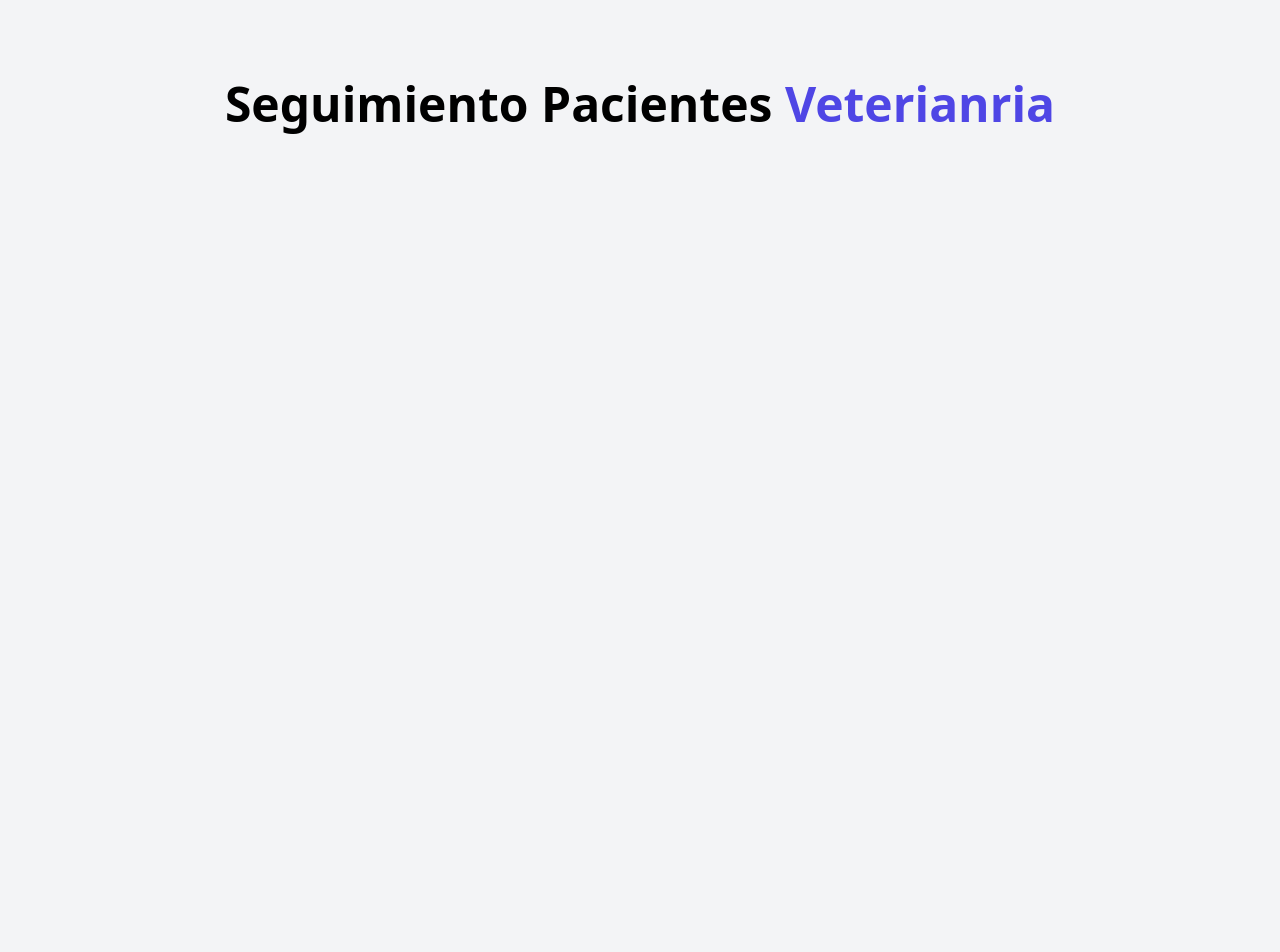
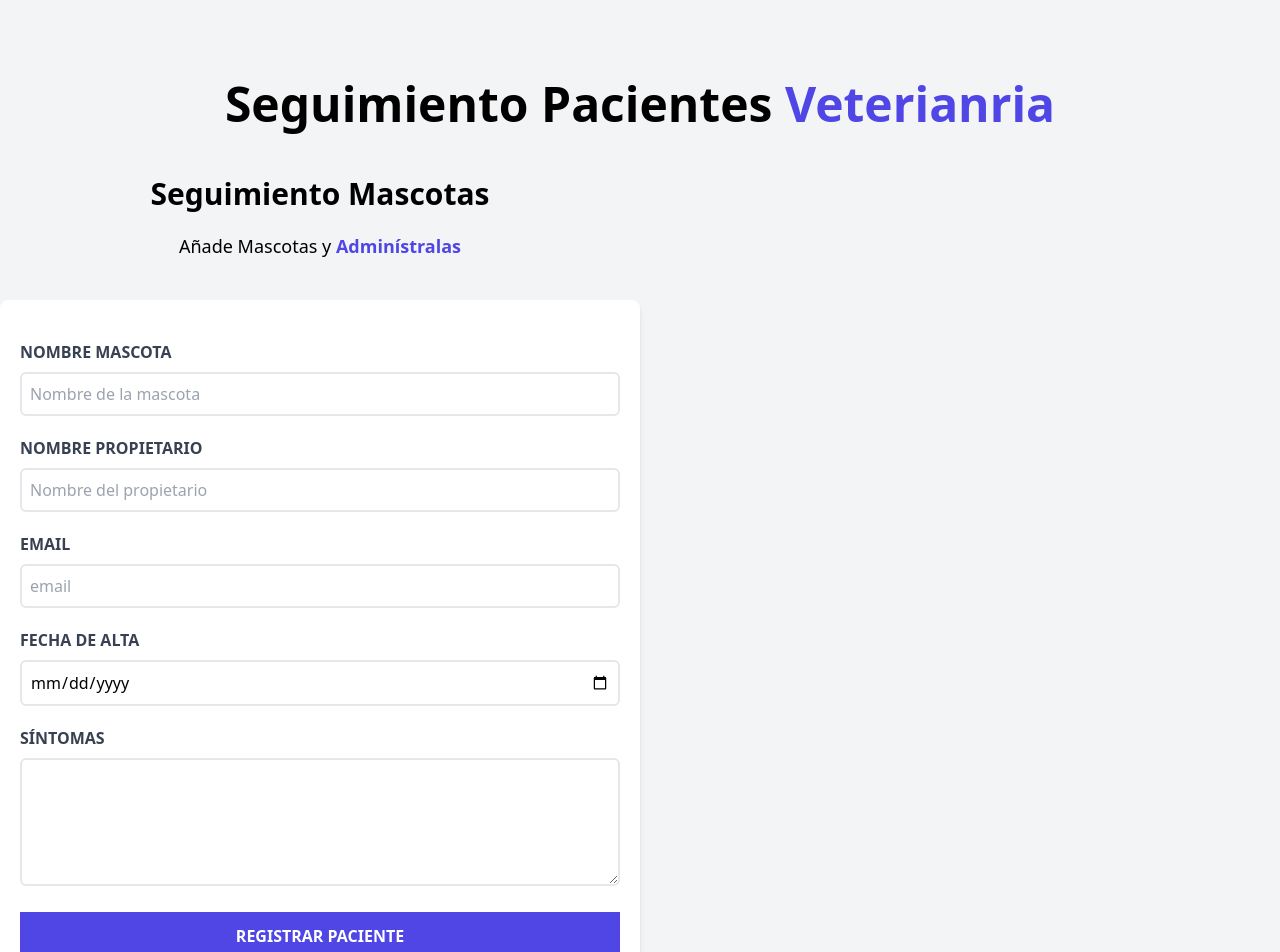
Before and after one commit to Castrillonn/admin-veterinaria-vue, a Vue app: page / in a window 1280 px wide. Shown: the top 952 px of the page. Before the commit the page ends 880 px from the top, so only its background shows below. Built offline with nearby package versions, Linux system fonts and the light colour scheme.

Commit message:
Creación de formulario

```diff
--- a/src/App.vue
+++ b/src/App.vue
@@ -1,9 +1,13 @@
 <template>
   <div class="container mx-auto mt-20">
     <Header />
+    <div class="mt-12 md:flex">
+      <Formulario />
+    </div>
   </div>
 </template>
 
 <script setup>
   import Header from './components/Header.vue';
+  import Formulario from './components/Formulario.vue';
 </script>
--- /dev/null
+++ b/src/components/Formulario.vue
@@ -0,0 +1,82 @@
+<template>
+  <div class="md:w-1/2">
+    <h2 class="font-black text-3xl text-center">Seguimiento Mascotas</h2>
+    <p class="text-lg mt-5 text-center mb-10">Añade Mascotas y
+      <span class="text-indigo-600 font-bold">Adminístralas</span>
+    </p>
+    <form class="bg-white shadow-md rounded-lg py-10 px-5 mb-10">
+      <div class="mb-5">
+        <label
+          for="mascota"
+          class="block text-gray-700 uppercase font-bold">
+          Nombre Mascota
+        </label>
+        <input
+          id="mascota"
+          type="text"
+          placeholder="Nombre de la mascota"
+          class="border-2 w-full p-2 mt-2 placeholder-gray-400 rounded-md">
+      </div>
+
+      <div class="mb-5">
+        <label
+          for="propietario"
+          class="block text-gray-700 uppercase font-bold">
+          Nombre Propietario
+        </label>
+        <input
+          id="propietario"
+          type="text"
+          placeholder="Nombre del propietario"
+          class="border-2 w-full p-2 mt-2 placeholder-gray-400 rounded-md">
+      </div>
+
+      <div class="mb-5">
+        <label
+          for="email"
+          class="block text-gray-700 uppercase font-bold">
+          Email
+        </label>
+        <input
+          id="email"
+          type="email"
+          placeholder="email"
+          class="border-2 w-full p-2 mt-2 placeholder-gray-400 rounded-md">
+      </div>
+
+      <div class="mb-5">
+        <label
+          for="alta"
+          class="block text-gray-700 uppercase font-bold">
+          Fecha de Alta
+        </label>
+        <input
+          id="alta"
+          type="date"
+          class="border-2 w-full p-2 mt-2 placeholder-gray-400 rounded-md">
+      </div>
+
+      <div class="mb-5">
+        <label
+          for="sintomas"
+          class="block text-gray-700 uppercase font-bold">
+          Síntomas
+        </label>
+        <textarea
+          id="sintomas"
+          placeholder="Describe los síntomas"
+          class="border-2 w-full p-2 mt-2 placeholder-gray-400 rounded-md h-32">
+        </textarea>
+      </div>
+
+      <input
+        type="submit"
+        value="Registrar Paciente"
+        class="bg-indigo-600 w-full p-3 text-white uppercase font-bold hover:bg-indigo-700 cursor-pointer transition-colors">
+    </form>
+  </div>
+</template>
+
+<script setup>
+
+</script>
```
